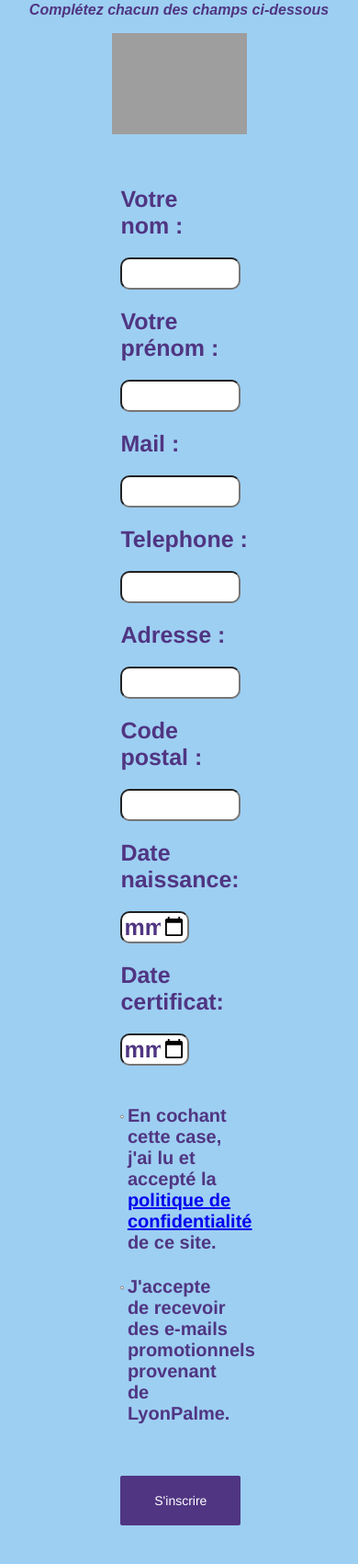
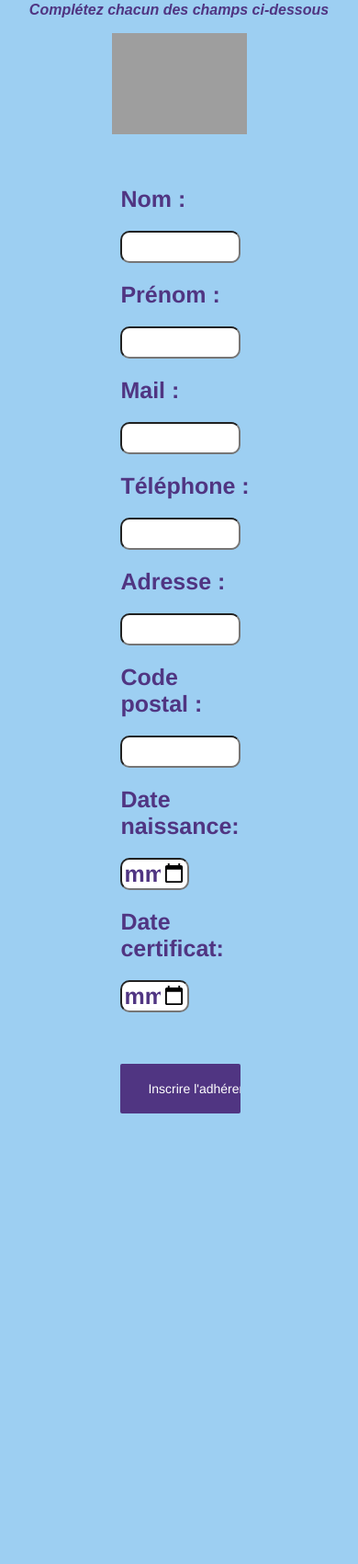
Before and after one commit to TOOKKII/Lyonpalme, a Django app: page /inscription/inscription_form in a window 390 px wide. Shown: the part 184-1885 px from the top of the page at 92% size. After the commit the page ends 1395 px from the top, so only its background shows below. Run offline with Django 4.2, Linux system fonts and the light colour scheme; parts of the project's set-up code (start-up, migrations or seed data) failed here and were passed over; grey boxes are pictures that could not be loaded.

Commit message:
Modification regex telephone + changements inscription_form

```diff
--- a/lyon_palme/inscription/forms.py
+++ b/lyon_palme/inscription/forms.py
@@ -4,10 +4,10 @@ from django.contrib.auth.forms import AuthenticationForm
 from .models import Inscription
 
 class Formulaire_inscription(forms.Form):
-    nom = forms.CharField(label='Votre nom', max_length=100)
-    prenom = forms.CharField(label='Votre prénom', max_length=100)
+    nom = forms.CharField(label='Nom', max_length=100)
+    prenom = forms.CharField(label='Prénom', max_length=100)
     mail = forms.CharField(label='Mail', max_length=100)
-    telephone = forms.CharField(label='Telephone', max_length=100)
+    telephone = forms.CharField(label='Téléphone', max_length=100)
     adresse = forms.CharField(label='Adresse', max_length=100)
     code_postal = forms.CharField(label='Code postal', max_length=100)
     #fiche_inscription = forms.ImageField(label='Fiche inscription')
--- a/lyon_palme/inscription/regex.py
+++ b/lyon_palme/inscription/regex.py
@@ -27,7 +27,7 @@ class Regex:
 
     @staticmethod
     def verif_tel(tel):
-        regex = "^0[1-68]([-. ]?[0-9]{2}){4}$"
+        regex = "^0[1-678]([-. ]?[0-9]{2}){4}$"
         verification = re.search(regex, tel)
         if verification:
             return True
--- a/lyon_palme/inscription/templates/inscription/inscription_form.html
+++ b/lyon_palme/inscription/templates/inscription/inscription_form.html
@@ -24,13 +24,8 @@
             <label>Date certificat:</label>
             <input type="date" id="date_certificat" name="date_certificat" required="">
             <br/>
-            <div><input type="checkbox" id="politiquedeconfidentialite" name"politiquedeconfidentialite" required="">
-            <label for="politiquedeconfidentialite" style="font-size:20px;margin: -25px 35% 0;">En cochant cette case, j'ai lu et accepté la <a href="{% url 'inscription:politique_confidentialite' %}">politique de confidentialité</a> de ce site.</span></label></div>
-            <div><input type="checkbox" id="promos" name"promos">
-            <label for="promos" style="font-size:20px;margin: -25px 35% 0;">J'accepte de recevoir des e-mails promotionnels provenant de LyonPalme.</label></div>
             <br/>
-            <br/>
-            <center><input type="submit" value="S'inscrire" style="text-align:center;word-break: break-all; box-sizing: border-box; text-align:center; display: inline-block;padding-left: 30px; padding-right: 30px;padding-top: 20px; padding-bottom: 20px;background-color:rgb(80, 53, 130); border: rgba(0, 0, 0, 0) solid 0px; border-radius: 2px;font-family :Helvetica, Arial, sans-serif; font-size: 14px;color: rgb(255, 255, 255); line-height: 1; letter-spacing:1pxpx;"></center>
+            <center><input type="submit" value="Inscrire l'adhérent" style="text-align:center;word-break: break-all; box-sizing: border-box; text-align:center; display: inline-block;padding-left: 30px; padding-right: 30px;padding-top: 20px; padding-bottom: 20px;background-color:rgb(80, 53, 130); border: rgba(0, 0, 0, 0) solid 0px; border-radius: 2px;font-family :Helvetica, Arial, sans-serif; font-size: 14px;color: rgb(255, 255, 255); line-height: 1; letter-spacing:1pxpx;"></center>
         </form>
         {{erreur_mail}}
         {{erreur_tel}}
```
Also changed, not shown: lyon_palme/db.sqlite3.
